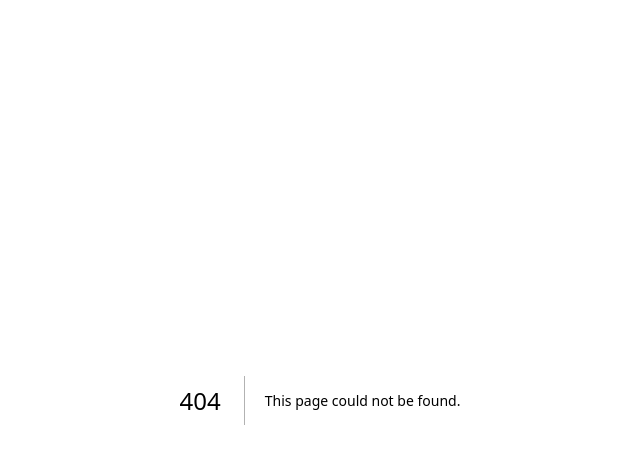
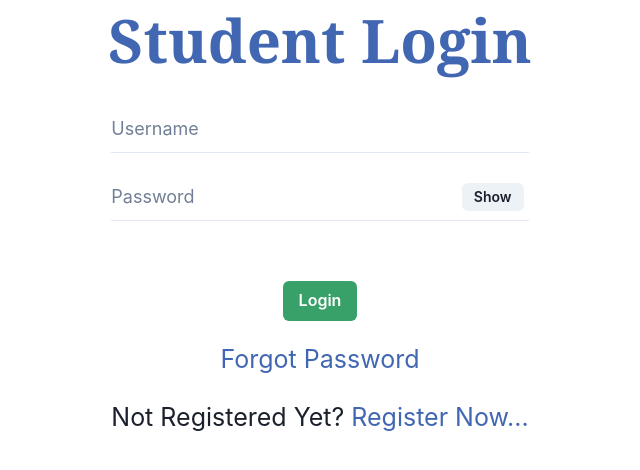
Before and after one commit to UmmarHamid/iust-scholars-portal, a Next.js app: page /login in a window 1280 px wide. Before the commit this address had no page. Shown: the top 470 px of the page, without its empty margins (320-960 px from the left). Built offline with nearby package versions, Linux system fonts and the light colour scheme.

Commit message:
add login page

```diff
--- /dev/null
+++ b/pages/login/index.tsx
@@ -0,0 +1,87 @@
+import Head from 'next/head';
+import { Button } from '@chakra-ui/button';
+import { InputGroup, InputRightElement } from '@chakra-ui/react';
+import { styled } from 'styled-components';
+import { Heading } from '@chakra-ui/react';
+import { Input } from '@chakra-ui/react';
+import { useState } from 'react';
+import NextLink from 'next/link';
+import { Text, Link } from '@chakra-ui/react';
+
+const MainStyled = styled.main`
+  display: flex;
+  flex-direction: column;
+  align-items: center;
+  padding: 10px;
+`;
+const InputContainerStyled = styled.div`
+  display: flex;
+  flex-direction: column;
+  gap: 20px;
+  align-items: center;
+  padding: 20px;
+`;
+
+export const index = () => {
+  const [showPassword, setShowPassword] = useState(false);
+  const handleClick = () => setShowPassword(!showPassword);
+  return (
+    <>
+      <Head>
+        <title>LoginPage</title>
+        <meta name='description' content='Generated by create next app' />
+        <meta name='viewport' content='width=device-width, initial-scale=1' />
+      </Head>
+      <MainStyled>
+        <Heading
+          as='h2'
+          size='3xl'
+          fontFamily='Georgia'
+          fontWeight='bold'
+          color='#4267B2'
+          mb={15}
+        >
+          Student Login
+        </Heading>
+
+        <InputContainerStyled>
+          <Input
+            placeholder='Username'
+            size='lg'
+            variant='flushed'
+            focusBorderColor='#4267B2'
+          />
+
+          <InputGroup size='lg'>
+            <Input
+              pr='20px'
+              type={showPassword ? 'text' : 'password'}
+              placeholder='Password'
+              size='lg'
+              variant='flushed'
+              focusBorderColor='#4267B2'
+            />
+            <InputRightElement width='4.5rem'>
+              <Button h='1.75rem' size='sm' onClick={handleClick}>
+                {showPassword ? 'Hide' : 'Show'}
+              </Button>
+            </InputRightElement>
+          </InputGroup>
+          <Button colorScheme='green' variant='solid' mt={10}>
+            Login
+          </Button>
+          <Link as={NextLink} href='/home' color='#4267B2' fontSize='25px'>
+            Forgot Password
+          </Link>
+          <Text fontSize='25px'>
+            Not Registered Yet?{'  '}
+            <Link color='#4267B2' href='#' fontSize='25px'>
+              Register Now...
+            </Link>
+          </Text>
+        </InputContainerStyled>
+      </MainStyled>
+    </>
+  );
+};
+export default index;
```
